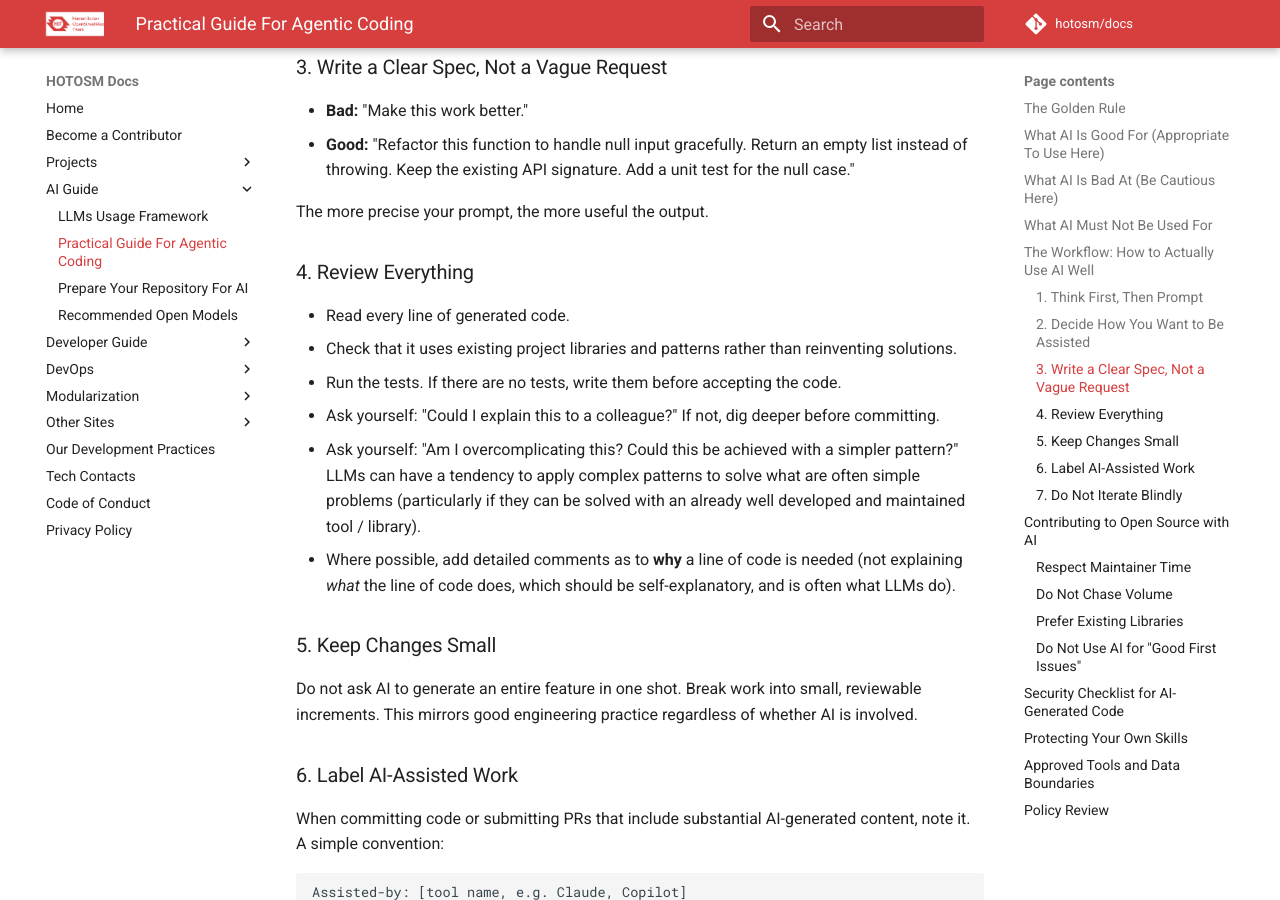
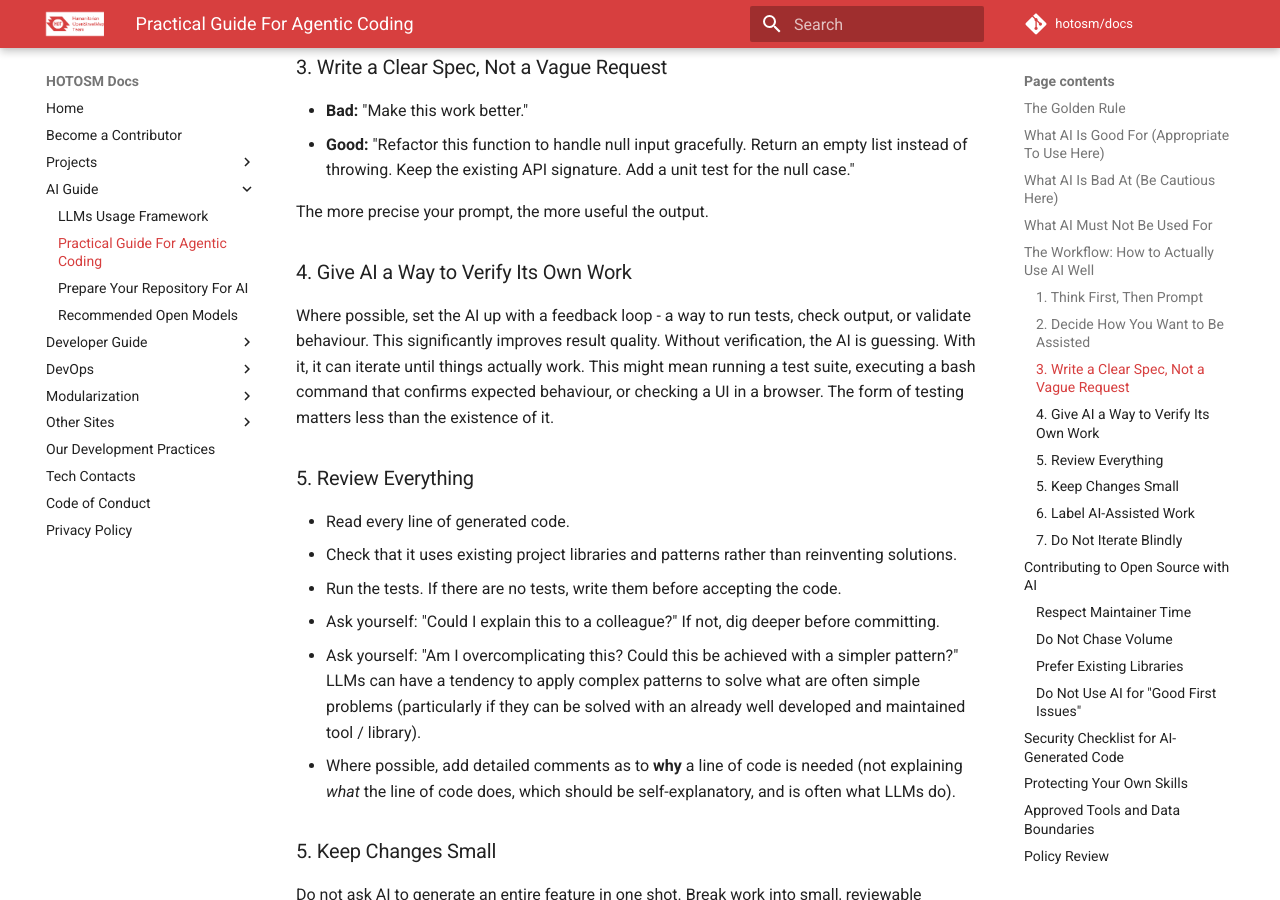
Before and after one commit to hotosm/docs, an MkDocs documentation site: the page built from docs/ai-guide/ai-assisted-coding-guide.md, in a window 1280 px wide and 900 px high, scrolled down 2832 px. Built offline with MkDocs 1.6.1 and Material for MkDocs 9.7.7, drawn with Linux system fonts in a browser that asks for light colours; comment, search, counter and statistics services are not loaded.

Commit message:
fix: add note about allowing AI to assess it's own work

```diff
--- a/docs/ai-guide/ai-assisted-coding-guide.md
+++ b/docs/ai-guide/ai-assisted-coding-guide.md
@@ -67,7 +67,11 @@ Matching your mode of assistance to the task matters. Some options to consider:
 
 The more precise your prompt, the more useful the output.
 
-### 4. Review Everything
+### 4. Give AI a Way to Verify Its Own Work
+
+Where possible, set the AI up with a feedback loop - a way to run tests, check output, or validate behaviour. This significantly improves result quality. Without verification, the AI is guessing. With it, it can iterate until things actually work. This might mean running a test suite, executing a bash command that confirms expected behaviour, or checking a UI in a browser. The form of testing matters less than the existence of it.
+
+### 5. Review Everything
 
 - Read every line of generated code.
 - Check that it uses existing project libraries and patterns rather than reinventing solutions.
```
